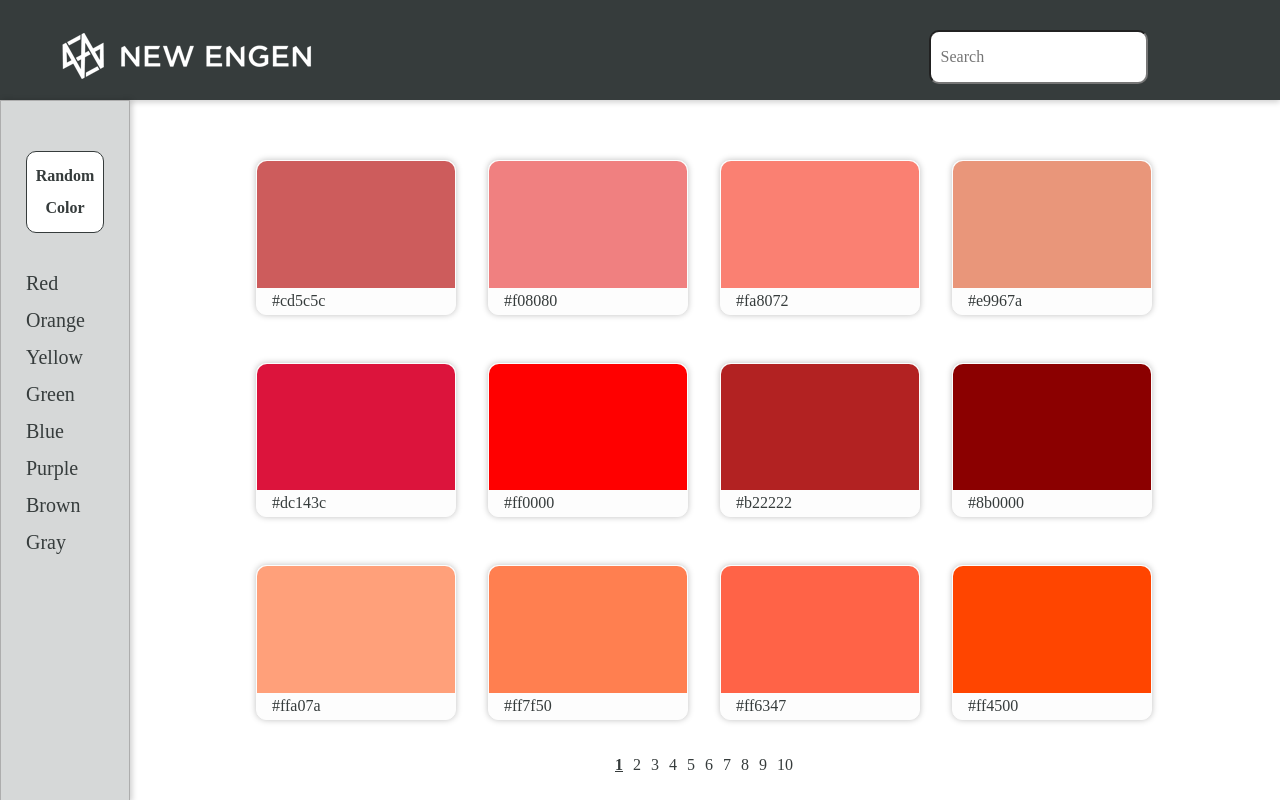
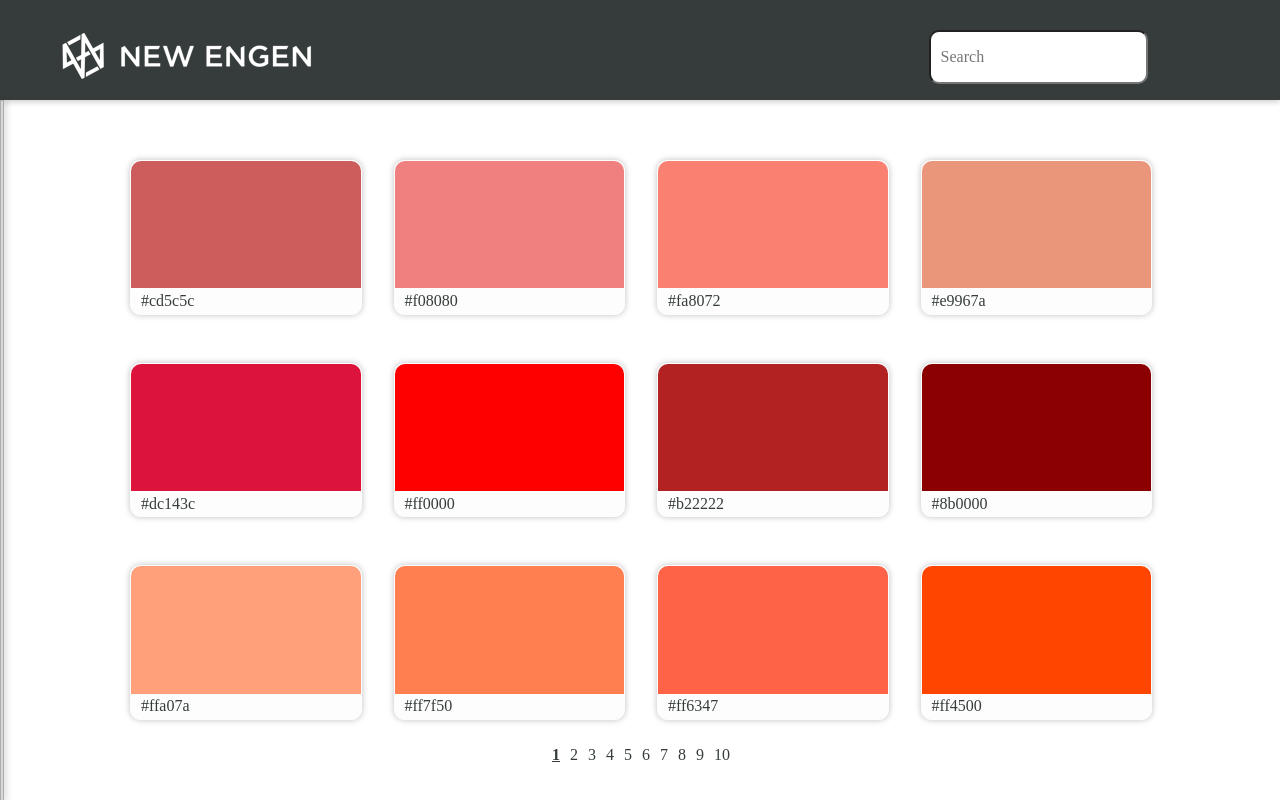
Before and after one commit to barisozcetin/newengen-design-assessment, a React app: page / in a window 1280 px wide. Built offline with nearby package versions, Linux system fonts and the light colour scheme.

Commit message:
style updates

```diff
--- a/src/components/ColorDetail.js
+++ b/src/components/ColorDetail.js
@@ -27,23 +27,17 @@
             display: grid;
             height: 100%;
             grid-template-rows: 50vh 15vh 30px;
-            grid-template-columns: 90vw;
+            // grid-template-columns: 90vw;
+            // grid-template-columns: 80%;
+            width: 100%;
+            align-self: center;
             grid-gap: 10px;
-          }
-          @media screen and (min-width: 769px) {
-            .container {
-              grid-template-columns: minmax(40vw, 50vw);
-            }
-          }
-          @media screen and (min-width: 1800px) {
-            .container {
-            }
           }
           .similar-list {
             height: 100%;
             display: grid;
-            grid-template-columns: repeat(5, 1fr);
-            grid-gap: 10px;
+            grid-template-columns: repeat(5, minmax(30px, 1fr));
+            grid-gap: 8px;
           }
           .clear {
             justify-self: center;
@@ -54,6 +48,22 @@
             padding-right: 20px;
             padding-left: 20px;
           }
+          @media screen and (min-width: 769px) {
+            .container {
+              width: 100%;
+            }
+            .similar-list {
+              grid-gap: 20px;
+            }
+          }
+          @media screen and (min-width: 1800px) {
+            .container {
+              width: 100%;
+            }
+            .similar-list {
+              grid-gap: 60px;
+            }
+          }
         `}
       </style>
     </div>
--- a/src/components/ColorGrid.js
+++ b/src/components/ColorGrid.js
@@ -74,14 +74,14 @@
           // old phones
           @media screen and (max-width: 350px) {
             .swatch--grid {
-              grid-template-columns: repeat(3, minmax(50px, 85px));
+              grid-template-columns: repeat(3, minmax(40px, 80px));
               grid-template-rows: repeat(4, minmax(40px, 80px));
-              grid-gap: 15px;
+              grid-gap: 10px;
             }
           }
           @media screen and (min-width: 769px) {
             .swatch--grid {
-              grid-template-columns: repeat(4, minmax(100px, 200px));
+              grid-template-columns: repeat(4, minmax(100px, 300px));
               grid-template-rows: repeat(3, minmax(100px, 200px));
               row-gap: 3rem;
               column-gap: 2rem;
@@ -93,9 +93,6 @@
               row-gap: 40px;
             }
             .container {
-            }
-            .content {
-              grid-area: content;
             }
           }
           .swatch--color {
--- a/src/components/ColorGridItem.js
+++ b/src/components/ColorGridItem.js
@@ -23,15 +23,18 @@
           grid-template-rows: ${rows};
         }
         .swatch--title {
-          // color: #363c3c;
-          padding: 0 5px 0 10px;
           text-transform: lowercase;
-          margin: 5px;
           display: flex;
         }
         p {
           align-self: center;
           font-size: ${fontSize};
+          padding-left: 1px;
+        }
+        @media screen and (min-width: 768px) {
+          .swatch--title p {
+            padding-left: 10px;
+          }
         }
       `}</style>
     </div>
--- a/src/components/Main.js
+++ b/src/components/Main.js
@@ -29,11 +29,16 @@
         <style jsx>{`
           .content {
             grid-area: content;
-            margin-left: 20px;
-            margin-right: 20px;
-            margin-top: 20px;
+            margin: 20px;
             display: flex;
             flex-direction: column;
+          }
+          // old phones
+          @media screen and (max-width: 350px) {
+            .content {
+              margin: 8px;
+              width: 90%;
+            }
           }
           @media screen and (min-width: 768px) {
             .content {
```
Also changed, not shown: 1 other file (tests, documents, lock files or other folders).
